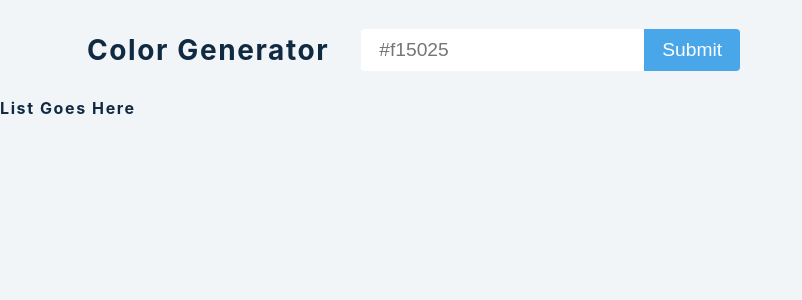
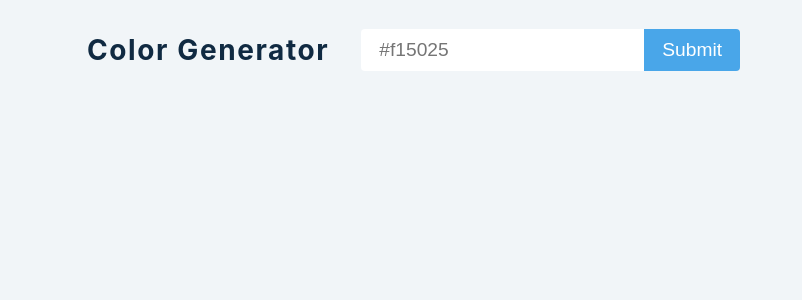
Before and after one commit to ZigaHajsen/color-generator, a React (Create React App) app: page / in a window 1280 px wide. Shown: the top 300 px of the page, without its empty margins (0-802 px from the left). Built offline with nearby package versions, Linux system fonts and the light colour scheme.

Commit message:
Added App functionality

```diff
--- a/src/components/App/App.tsx
+++ b/src/components/App/App.tsx
@@ -16,7 +16,13 @@ const App: React.FC = () => {
 
   const handleSubmit = (event: React.FormEvent<HTMLFormElement>) => {
     event.preventDefault();
-    console.log('hello');
+    try {
+      let colors = new Values(color).all(10);
+      setList(colors);
+    } catch (error) {
+      setError(true);
+      console.log(error);
+    }
   };
 
   return (
@@ -34,7 +40,9 @@ const App: React.FC = () => {
         </form>
       </SectionContainer>
       <SectionColors>
-        <h4>list goes here</h4>
+        {list.map((color, index) => {
+          return <SingleColor key={index} index={index} {...color} />;
+        })}
       </SectionColors>
     </Fragment>
   );
```
